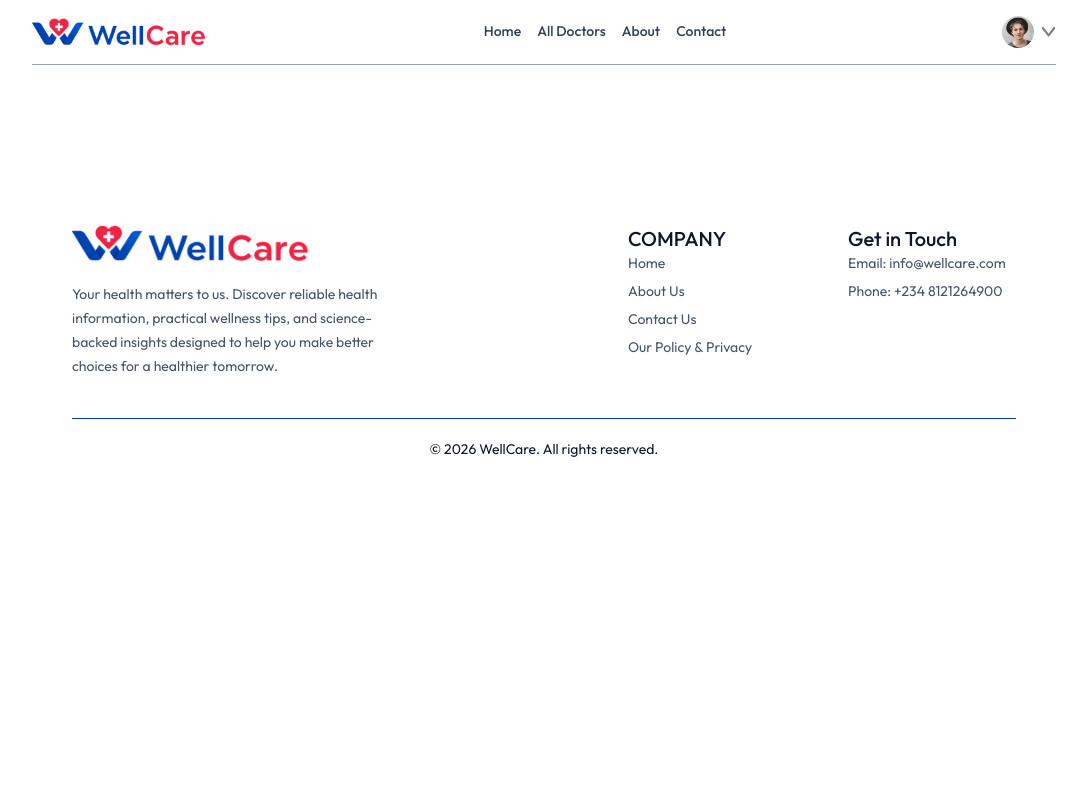
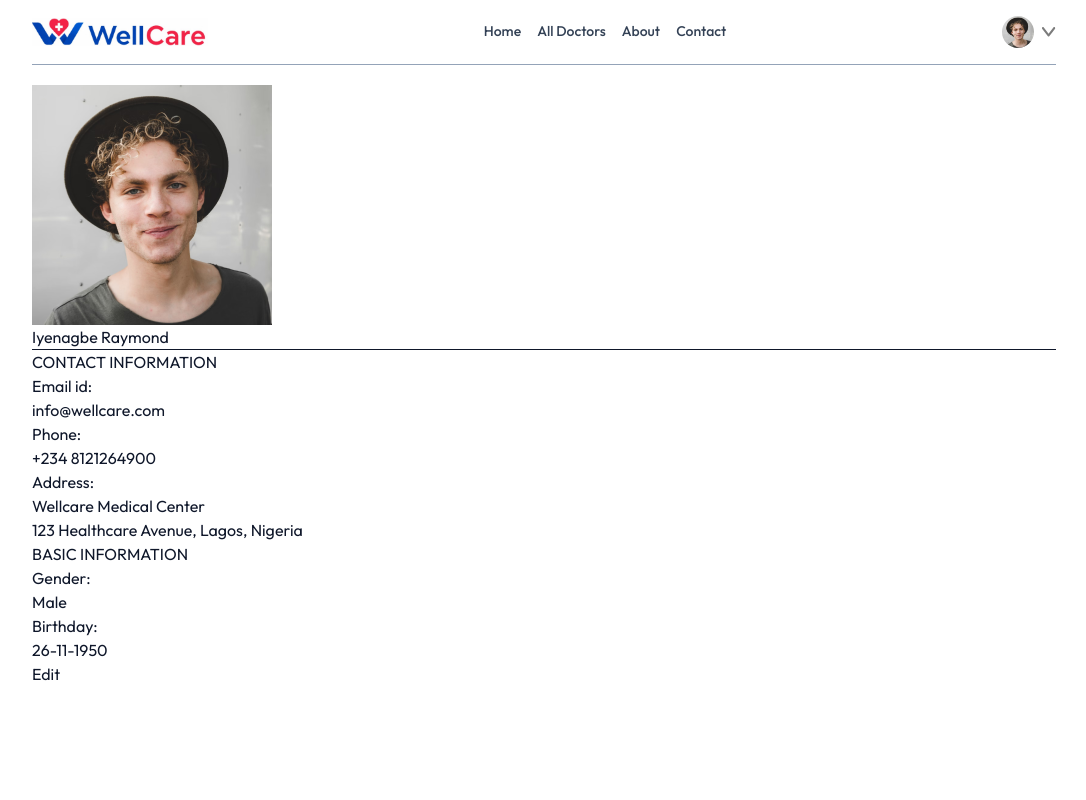
Before and after one commit to iyenagbe/Doctor-Appointment-Booking-System, a React (Vite) app in the folder frontend/: page /profile in a window 1280 px wide. Shown: the top 800 px of the page, without its empty margins (96-1182 px from the left). Built offline with nearby package versions, Linux system fonts and the light colour scheme.

Commit message:
creating profile editing logic

```diff
--- a/frontend/src/pages/Login.jsx
+++ b/frontend/src/pages/Login.jsx
@@ -11,9 +11,6 @@ const Login = () => {
 
   const onSubmitHanhler = async (event) => {
     event.preventDefault()
-
-
-
   }
 
   return (
@@ -25,10 +22,13 @@ const Login = () => {
           <p className='text-2xl font-semibold'>{state === 'Sign Up' ? 'Create Account' : 'Login'}</p>
           <p>Please {state === 'Sign Up' ? 'sign up' : 'login'} to book appointments</p>
 
-          <div className='w-full'>
-            <p>Full Name</p>
-            <input className='border border-zinc-300 rounded w-full p-2 mt-1' type="text" placeholder="Full Name" onChange={(e) => setName(e.target.name)} value={name} required />
-          </div>
+          {
+            state === 'Sign Up' &&
+            <div className='w-full'>
+              <p>Full Name</p>
+              <input className='border border-zinc-300 rounded w-full p-2 mt-1' type="text" placeholder="Full Name" onChange={(e) => setName(e.target.name)} value={name} required />
+            </div>
+          }
 
           <div className='w-full'>
             <p>Email</p>
@@ -44,14 +44,10 @@ const Login = () => {
 
           {
             state === 'Sign Up' ? <p>Already have an account? <span onClick={() => setState('Login')} className='text-blue-500 underline cursor-pointer'>Login here</span></p>
-            : <p>Create a new account ? <span onClick={() => setState('Sign Up')} className='text-blue-500 underline cursor-pointer'>click here</span></p>
+              : <p>Create a new account ? <span onClick={() => setState('Sign Up')} className='text-blue-500 underline cursor-pointer'>click here</span></p>
           }
         </div>
-
-
-
       </form>
-
     </div>
   )
 }
--- a/frontend/src/pages/Profile.jsx
+++ b/frontend/src/pages/Profile.jsx
@@ -1,8 +1,91 @@
-import React from 'react'
+import React, { useState } from 'react'
+import { assets } from '../assets/assets'
 
 const Profile = () => {
+
+  const [userData, setUserData] = useState({
+    name: 'Iyenagbe Raymond',
+    image: assets.profile_pic,
+    email: 'info@wellcare.com',
+    phone: '+234 8121264900',
+    address: {
+      line1: 'Wellcare Medical Center',
+      line2: "123 Healthcare Avenue, Lagos, Nigeria"
+    },
+
+    gender: 'Male',
+    dob: '26-11-1950'
+  })
+
+  const [isEdit, setIsEdit] = useState(false)
+
+
   return (
+
     <div>
+      <img src={userData.image} alt="" />
+      {
+        isEdit ? <input type="text" value={userData.name} onChange={e => setUserData(prev => ({ ...prev, name: e.target.value }))} /> :
+          <p>{userData.name}</p>
+      }
+
+      <hr />
+      <div>
+        <p>CONTACT INFORMATION</p>
+        <div>
+          <p>Email id:</p>
+          <p>{userData.email}</p>
+          <p>Phone:</p>
+
+          {
+            isEdit ? <input type="text" value={userData.phone} onChange={e => setUserData(prev => ({ ...prev, phone: e.target.value }))} /> :
+              <p>{userData.phone}</p>
+          }
+
+          <p>Address:</p>
+          {
+            isEdit ? <p>
+              <input onChange={() => setUserData(prev => ({ ...prev, address: { ...prev.address, line1: e.target.value } }))} value={userData.address.line1} type="text" />
+              <br />
+              <input onChange={() => setUserData(prev => ({ ...prev, address: { ...prev.address, line2: e.target.value } }))} value={userData.address.line2} type="text" /></p>
+              : <p>
+                {userData.address.line1}
+                <br />
+                {userData.address.line2}
+              </p>
+          }
+
+        </div>
+      </div>
+
+      <div>
+        <p>BASIC INFORMATION</p>
+        <div>
+          <p>Gender:</p>
+          {
+            isEdit ? <select onChange={(e) => setUserData(prev => ({ ...prev, gender: e.target.value }))} value={userData.gender}>
+              <option value="Male">Male</option>
+              <option value="Female">Female</option>
+            </select> :
+              <p>{userData.gender}</p>
+          }
+
+          <p>Birthday:</p>
+          {
+            isEdit ?
+              <input type="date" onChange={(e) => setUserData(prev => ({ ...prev, dob: e.target.value }))} value={userData.dob} /> :
+              <p>{userData.dob}</p>
+          }
+        </div>
+      </div>
+
+      <div>
+        {
+          isEdit
+            ? <button onClick={() => setIsEdit(false)}>Save Information</button>
+            : <button onClick={() => setIsEdit(true)}>Edit</button>
+        }
+      </div>
 
     </div>
   )
```
